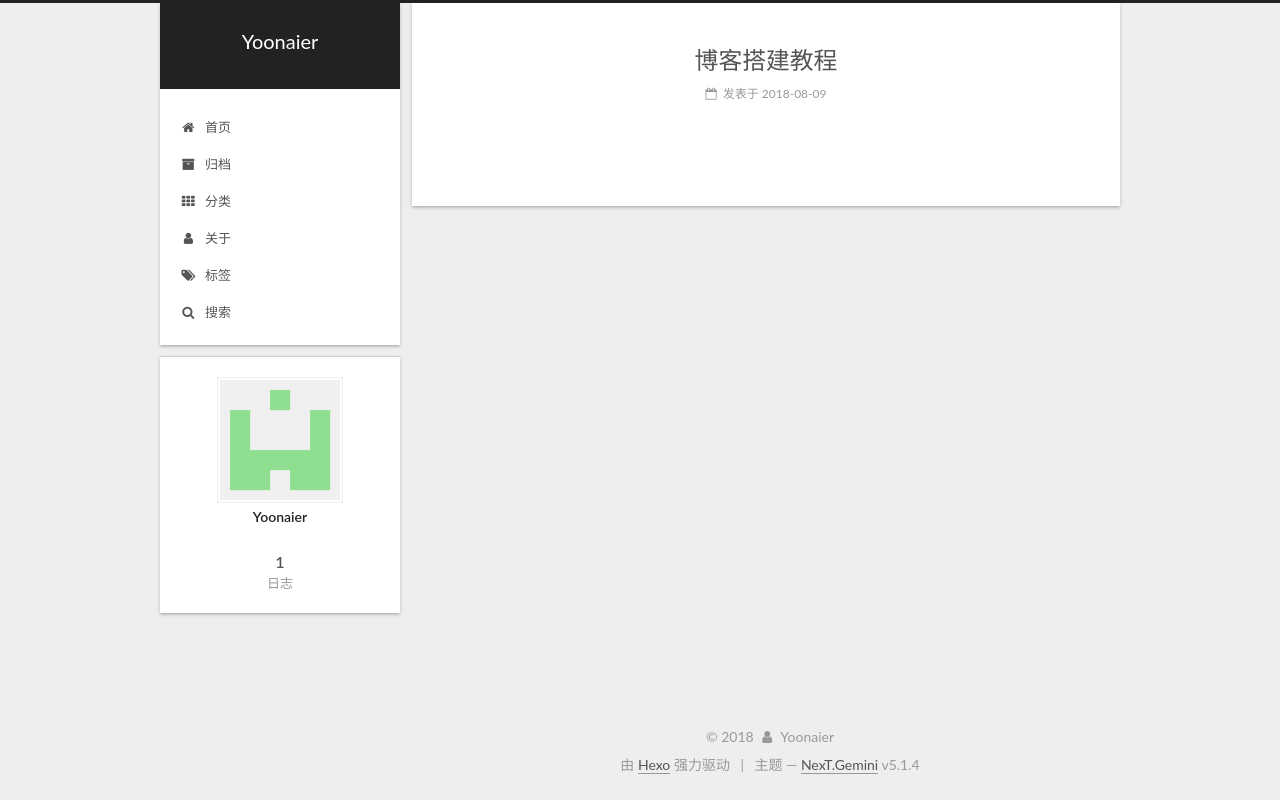
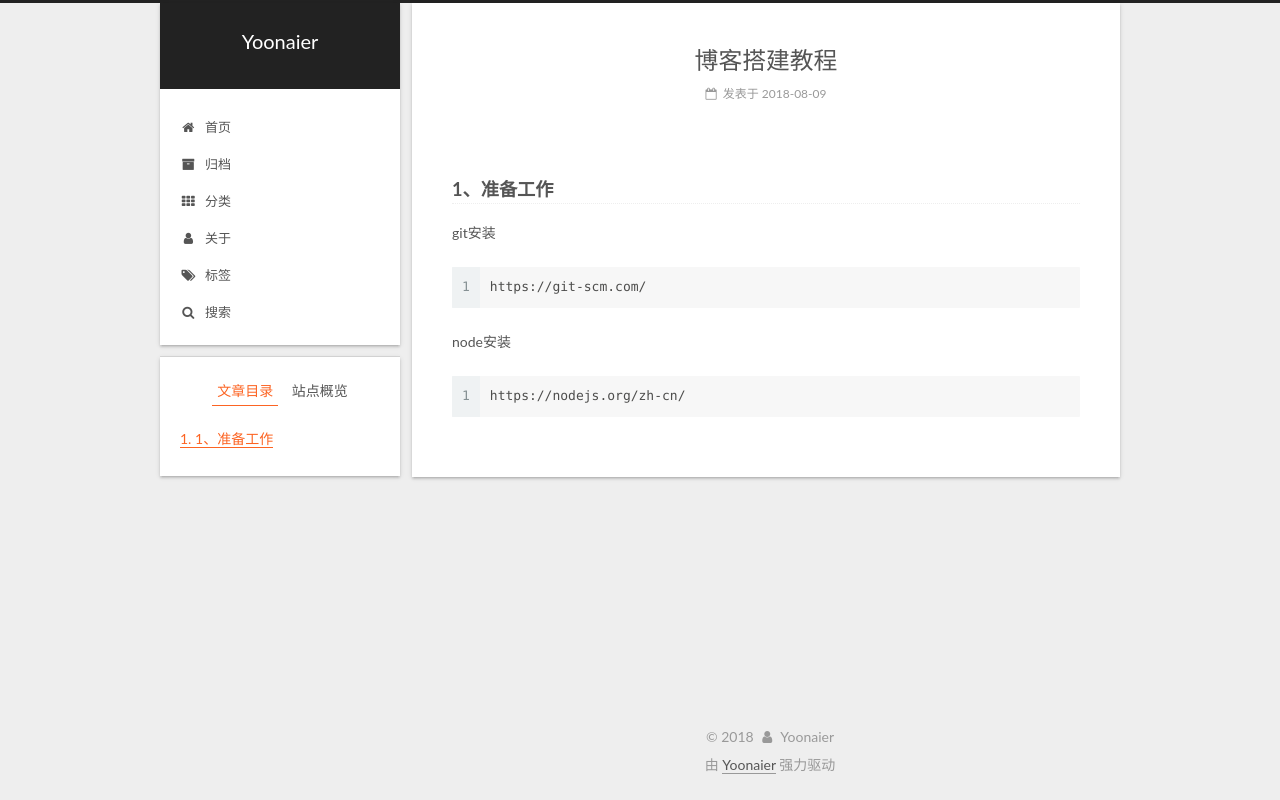
Before and after one commit to yoonaier/yoonaier.github.io, a plain HTML site: page 2018/08/09/博客搭建教程/index.html in a window 1280 px wide. Drawn offline with Linux system fonts and the light colour scheme.

Commit message:
Site updated: 2018-08-09 20:30:21

```diff
--- a/2018/08/09/博客搭建教程/index.html
+++ b/2018/08/09/博客搭建教程/index.html
@@ -77,14 +77,17 @@
 
 
 
+<meta name="description" content="1、准备工作git安装 1https://git-scm.com/ node安装 1https://nodejs.org/zh-cn/">
 <meta property="og:type" content="article">
 <meta property="og:title" content="博客搭建教程">
 <meta property="og:url" content="http://yoursite.com/2018/08/09/博客搭建教程/index.html">
 <meta property="og:site_name" content="Yoonaier">
+<meta property="og:description" content="1、准备工作git安装 1https://git-scm.com/ node安装 1https://nodejs.org/zh-cn/">
 <meta property="og:locale" content="zh-Hans">
-<meta property="og:updated_time" content="2018-08-09T11:34:58.663Z">
+<meta property="og:updated_time" content="2018-08-09T12:15:00.825Z">
 <meta name="twitter:card" content="summary">
 <meta name="twitter:title" content="博客搭建教程">
+<meta name="twitter:description" content="1、准备工作git安装 1https://git-scm.com/ node安装 1https://nodejs.org/zh-cn/">
 
 
 
@@ -358,6 +361,10 @@
 
 
 
+        <h3 id="1、准备工作"><a href="#1、准备工作" class="headerlink" title="1、准备工作"></a>1、准备工作</h3><p>git安装</p>
+<figure class="highlight plain"><table><tr><td class="gutter"><pre><span class="line">1</span><br></pre></td><td class="code"><pre><span class="line">https://git-scm.com/</span><br></pre></td></tr></table></figure>
+<p>node安装</p>
+<figure class="highlight plain"><table><tr><td class="gutter"><pre><span class="line">1</span><br></pre></td><td class="code"><pre><span class="line">https://nodejs.org/zh-cn/</span><br></pre></td></tr></table></figure>
 
 
     </div>
@@ -426,8 +433,17 @@
 
 
 
+        <ul class="sidebar-nav motion-element">
+          <li class="sidebar-nav-toc sidebar-nav-active" data-target="post-toc-wrap">
+            文章目录
+          </li>
+          <li class="sidebar-nav-overview" data-target="site-overview-wrap">
+            站点概览
+          </li>
+        </ul>
 
-      <section class="site-overview-wrap sidebar-panel sidebar-panel-active">
+
+      <section class="site-overview-wrap sidebar-panel">
         <div class="site-overview">
           <div class="site-author motion-element" itemprop="author" itemscope itemtype="http://schema.org/Person">
 
@@ -474,6 +490,22 @@
       </section>
 
 
+      <!--noindex-->
+        <section class="post-toc-wrap motion-element sidebar-panel sidebar-panel-active">
+          <div class="post-toc">
+
+
+
+
+
+
+              <div class="post-toc-content"><ol class="nav"><li class="nav-item nav-level-3"><a class="nav-link" href="#1、准备工作"><span class="nav-number">1.</span> <span class="nav-text">1、准备工作</span></a></li></ol></div>
+
+
+          </div>
+        </section>
+      <!--/noindex-->
+
 
 
 
@@ -497,10 +529,10 @@
 </div>
 
 
-  <div class="powered-by">由 <a class="theme-link" target="_blank" href="https://hexo.io">Hexo</a> 强力驱动</div>
+  <div class="powered-by">由 <a class="theme-link" target="_blank" href="https://yoonaier.github.io">Yoonaier</a> 强力驱动</div>
 
 
-
+<!--
   <span class="post-meta-divider">|</span>
 
 
@@ -508,7 +540,7 @@
   <div class="theme-info">主题 &mdash; <a class="theme-link" target="_blank" href="https://github.com/iissnan/hexo-theme-next">NexT.Gemini</a> v5.1.4</div>
 
 
-
+ -->
 
 
 
--- a/css/main.css
+++ b/css/main.css
@@ -1823,7 +1823,7 @@ pre .javascript .function {
   width: 4px;
   height: 4px;
   border-radius: 50%;
-  background: #e9f008;
+  background: #9d0eff;
 }
 .links-of-blogroll {
   font-size: 13px;
--- a/search.xml
+++ b/search.xml
@@ -3,6 +3,6 @@
   <entry>
     <title><![CDATA[博客搭建教程]]></title>
     <url>%2F2018%2F08%2F09%2F%E5%8D%9A%E5%AE%A2%E6%90%AD%E5%BB%BA%E6%95%99%E7%A8%8B%2F</url>
-    <content type="text"></content>
+    <content type="text"><![CDATA[1、准备工作git安装 1https://git-scm.com/ node安装 1https://nodejs.org/zh-cn/]]></content>
   </entry>
 </search>
```
Also changed, not shown: about/index.html (+3 -3 lines), archives/2018/08/index.html (+3 -3 lines), archives/2018/index.html (+3 -3 lines), archives/index.html (+3 -3 lines), categories/index.html (+3 -3 lines), index.html (+7 -3 lines), tags/index.html (+3 -3 lines).
